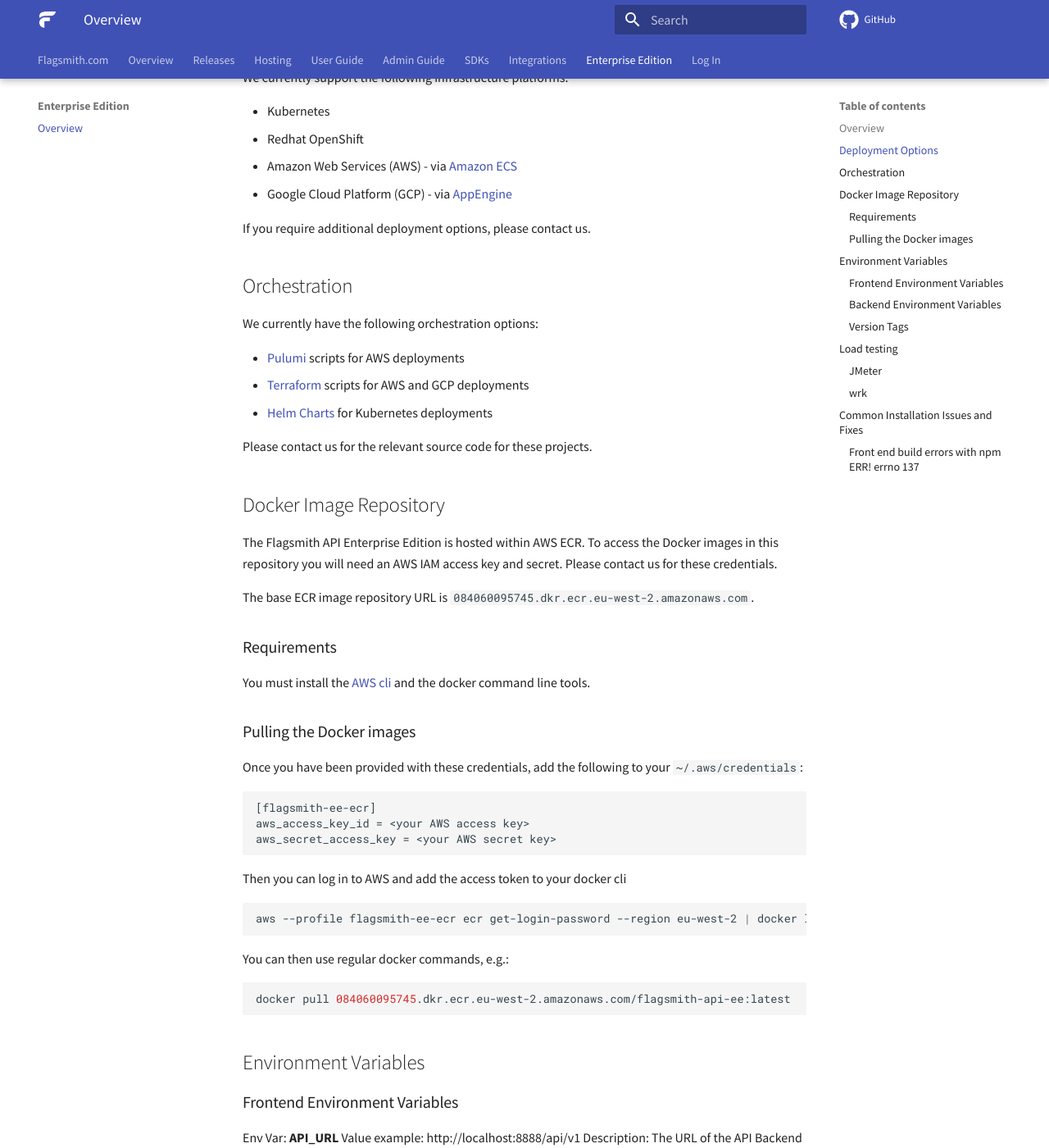
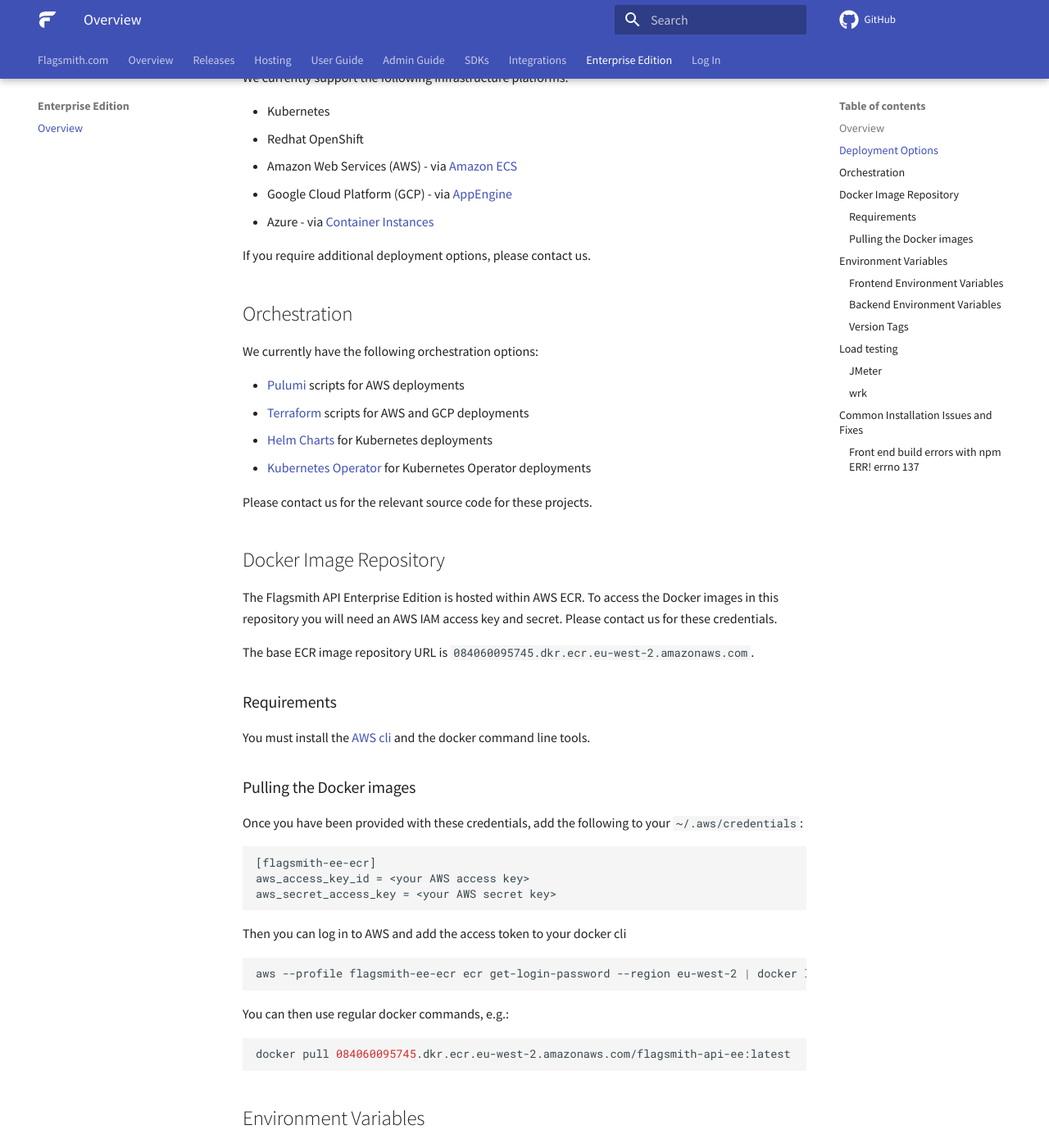
Before and after one commit to Flagsmith/flagsmith-docs, an MkDocs documentation site: the page built from docs/enterprise/overview.md, in a window 1280 px wide and 1400 px high, scrolled down 632 px. Shown: the whole window at 82% size. Built offline with MkDocs 1.6.1 and Material for MkDocs 9.7.7, drawn with Linux system fonts in a browser that asks for light colours; comment, search, counter and statistics services are not loaded.

Commit message:
Added operator

```diff
--- a/docs/enterprise/overview.md
+++ b/docs/enterprise/overview.md
@@ -25,6 +25,7 @@ We currently support the following infrastructure platforms:
 - Redhat OpenShift
 - Amazon Web Services (AWS) - via [Amazon ECS](https://aws.amazon.com/ecs/?whats-new-cards.sort-by=item.additionalFields.postDateTime&whats-new-cards.sort-order=desc)
 - Google Cloud Platform (GCP) - via [AppEngine](https://cloud.google.com/appengine)
+- Azure - via [Container Instances](https://azure.microsoft.com/en-gb/services/container-instances/)
 
 If you require additional deployment options, please contact us.
 
@@ -35,6 +36,7 @@ We currently have the following orchestration options:
 - [Pulumi](https://www.pulumi.com/) scripts for AWS deployments
 - [Terraform](https://www.terraform.io/) scripts for AWS and GCP deployments
 - [Helm Charts](https://helm.sh/) for Kubernetes deployments
+- [Kubernetes Operator](https://operatorhub.io/operator/flagsmith) for Kubernetes Operator deployments
 
 Please contact us for the relevant source code for these projects.
 
```
Also changed, not shown: other parts of docs/enterprise/overview.md (+1 -1 lines).
